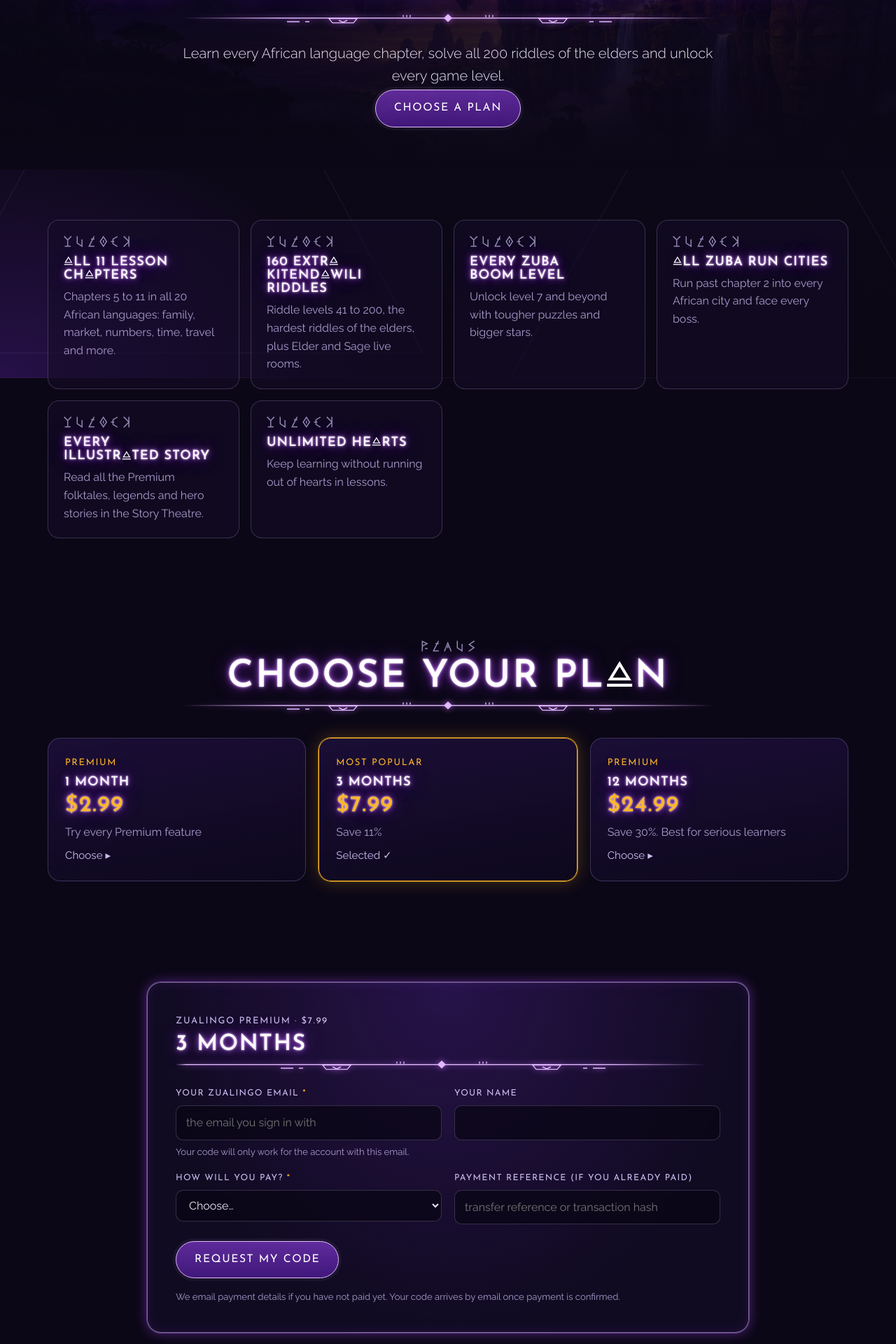
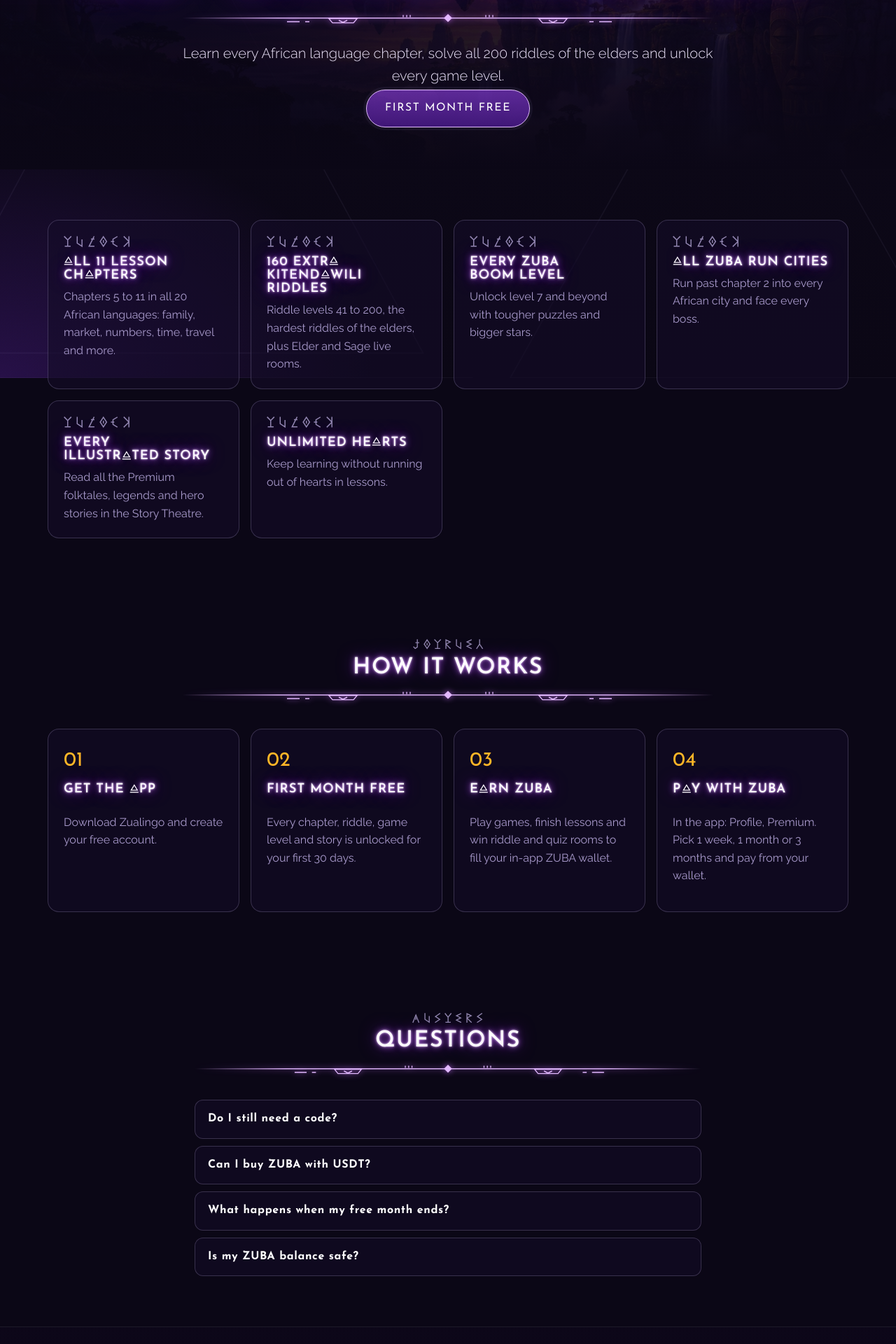
Before and after one commit to Chinexvick/ZUBAnew, a Next.js app: page /subscriptions in a window 1280 px wide. Shown: the part 260-2180 px from the top of the page at 70% size. Built offline with nearby package versions, Linux system fonts and the light colour scheme.

Commit message:
Premium page: first month free, then pay with ZUBA inside the app (no more codes)
Co-Authored-By: Claude Opus 5.5 <noreply@anthropic.com>
Claude-Session: https://claude.ai/code/session_011uCxwt12LQeABTBrYTAE5B

```diff
--- a/src/app/subscriptions/page.tsx
+++ b/src/app/subscriptions/page.tsx
@@ -2,26 +2,25 @@ import type { Metadata } from "next";
 import { art } from "@/content/art";
 import { Heading, Runes, ZText } from "@/components/ui/Glyphs";
 import { perks } from "@/content/subscriptions";
-import SubscribeForm from "./SubscribeForm";
 
 export const metadata: Metadata = {
   title: "Zualingo Premium",
-  description: "Get Zualingo Premium: all lesson chapters, 200 Kitendawili riddles, every Zuba Boom level, every Zuba Run city and every animated story. Pay once, get a one-time 5-digit code by email.",
+  description: "Zualingo Premium: all lesson chapters, 200 Kitendawili riddles, every Zuba Boom level, every Zuba Run city and every illustrated story. Your first month is free, then pay with ZUBA right inside the app.",
   alternates: { canonical: "/subscriptions" },
 };
 
 const steps = [
-  { n: "01", t: "Choose a plan", d: "Pick 1, 3 or 12 months." },
-  { n: "02", t: "Use your app email", d: "Enter the same email you sign in with in the Zualingo app." },
-  { n: "03", t: "Pay", d: "We confirm your payment, usually within a few hours." },
-  { n: "04", t: "Get your code", d: "A one-time 5-digit code arrives by email. In the app: Profile, Premium, I have a code." },
+  { n: "01", t: "Get the app", d: "Download Zualingo and create your free account." },
+  { n: "02", t: "First month free", d: "Every chapter, riddle, game level and story is unlocked for your first 30 days." },
+  { n: "03", t: "Earn ZUBA", d: "Play games, finish lessons and win riddle and quiz rooms to fill your in-app ZUBA wallet." },
+  { n: "04", t: "Pay with ZUBA", d: "In the app: Profile, Premium. Pick 1 week, 1 month or 3 months and pay from your wallet." },
 ];
 
 const faq = [
-  { q: "Why does my email matter?", a: "Your code is tied to your email. It only unlocks Premium for the Zualingo account that signs in with that email, so nobody else can use it." },
-  { q: "Can I share my code?", a: "No. Each code works once, for one account. Never share it." },
-  { q: "What happens when my plan ends?", a: "Your progress stays. Premium chapters and levels lock again until you add a new code. Buying again before it ends adds the new days on top." },
-  { q: "I paid but have no code yet.", a: "Check your spam folder first. If it is not there after a few hours, reply to our confirmation email with your payment reference." },
+  { q: "Do I still need a code?", a: "No. Premium now lives inside the app. Your first month is free, and after that you pay for Premium with the ZUBA in your in-app wallet." },
+  { q: "Can I buy ZUBA with USDT?", a: "Soon. When the ZUBA token contract launches, your wallet in the app will show your own deposit address. USDT you send there turns into ZUBA automatically and appears in the app." },
+  { q: "What happens when my free month ends?", a: "Your progress stays. Premium chapters and levels lock again until you add Premium time with ZUBA. Buying again before it ends adds the new days on top." },
+  { q: "Is my ZUBA balance safe?", a: "Yes. Your balance is kept on the Zualingo server, so it is the same on every phone you sign in on." },
 ];
 
 export default function SubscriptionsPage() {
@@ -38,8 +37,8 @@ export default function SubscriptionsPage() {
             lead="Learn every African language chapter, solve all 200 riddles of the elders and unlock every game level."
           />
           <div className="hero-actions" style={{ justifyContent: "center" }}>
-            <a href="#plans" className="btn primary">
-              Choose a plan
+            <a href="#how" className="btn primary">
+              First month free
             </a>
           </div>
         </div>
@@ -61,9 +60,7 @@ export default function SubscriptionsPage() {
         </div>
       </section>
 
-      <SubscribeForm />
-
-      <section className="section">
+      <section className="section" id="how">
         <div className="container">
           <Heading runes="Journey" title="How It Works" size="md" />
           <ol className="pw-steps">
```
